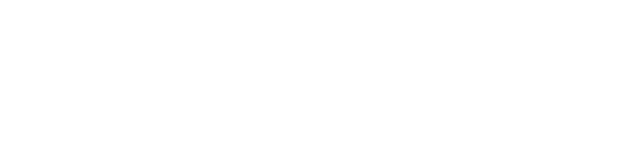
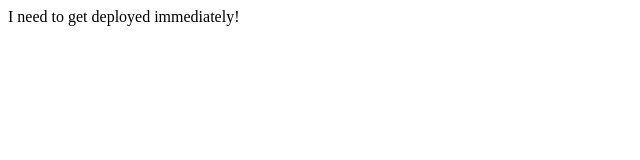
Before and after one commit to withinsight/git-flow-test, a plain HTML site: page index.html in a window 1280 px wide. Shown: the whole page, without its empty margins (0-640 px from the left). Drawn offline with Linux system fonts and the light colour scheme.

Commit message:
Hotfix branch off master commit

```diff
--- a/index.html
+++ b/index.html
@@ -7,5 +7,6 @@
     <title></title>
   </head>
   <body>
+    I need to get deployed immediately!
   </body>
 </html>
```
